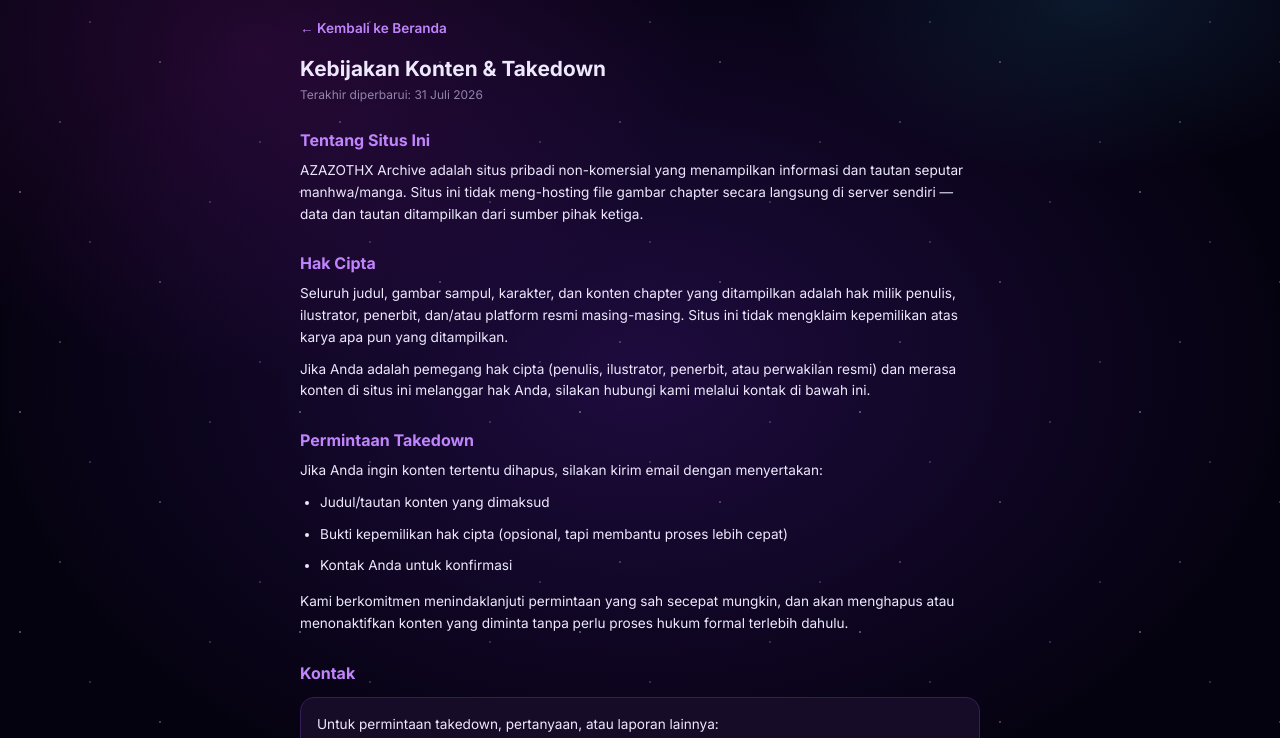
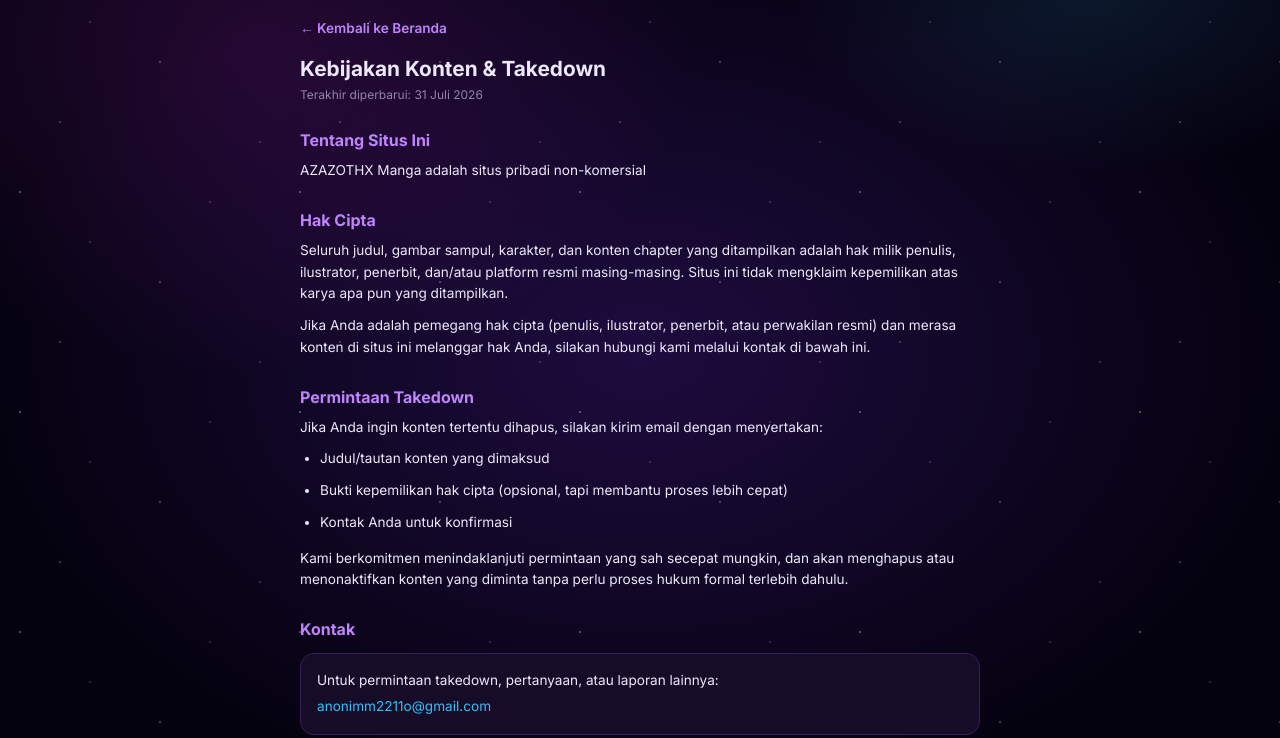
Before and after one commit to anonimm2211o-sys/azazothx-manhwa, a plain HTML site: page policy.html in a window 1280 px wide. Shown: the part 58-796 px from the top of the page. Drawn offline with Linux system fonts and the light colour scheme.

Commit message:
Update policy.html

```diff
--- a/policy.html
+++ b/policy.html
@@ -68,9 +68,7 @@
 
   <h2>Tentang Situs Ini</h2>
   <p>
-    AZAZOTHX Archive adalah situs pribadi non-komersial yang menampilkan informasi dan tautan seputar manhwa/manga.
-    Situs ini tidak meng-hosting file gambar chapter secara langsung di server sendiri — data dan tautan ditampilkan
-    dari sumber pihak ketiga.
+    AZAZOTHX Manga adalah situs pribadi non-komersial
   </p>
 
   <h2>Hak Cipta</h2>
```
